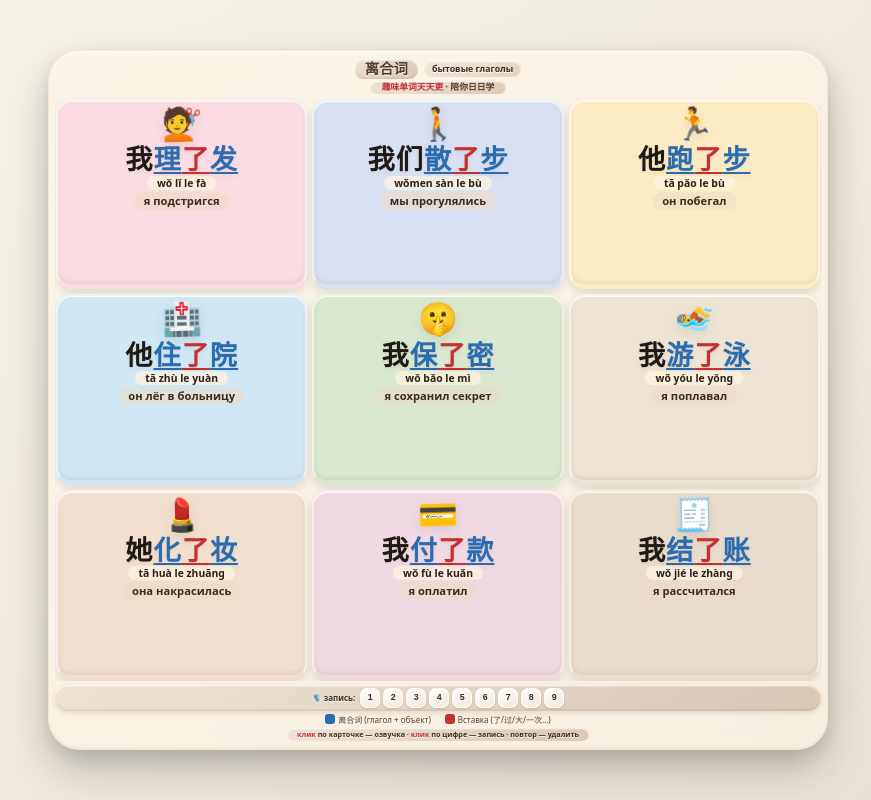
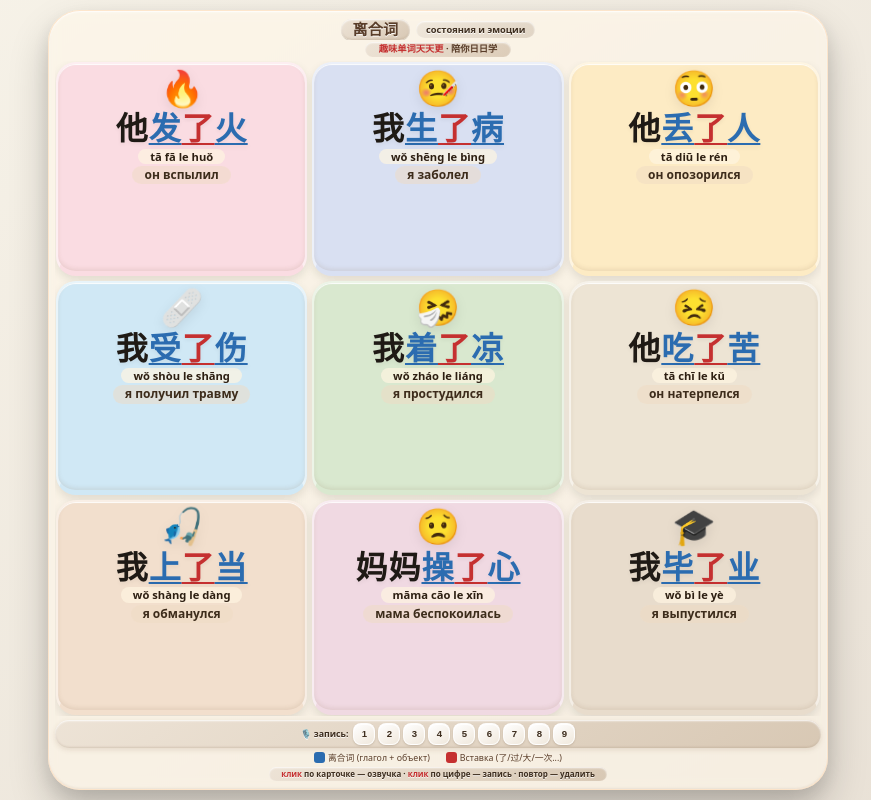
Before and after one commit to meledy11/Kartochki, a plain HTML site: page index.html in a window 1280 px wide. Shown: the whole page, without its empty margins (202-1073 px from the left). Drawn offline with Linux system fonts and the light colour scheme.

Commit message:
Эмоции раз глаголы

```diff
--- a/index.html
+++ b/index.html
@@ -2,15 +2,15 @@
 <html lang="ru">
 <head>
   <meta charset="UTF-8" />
-  <meta name="viewport" content="width=device-width, initial-scale=1.0, maximum-scale=1.0, user-scalable=no, viewport-fit=cover" />
+  <meta name="viewport" content="width=device-width, initial-scale=1.0, maximum-scale=1.5, user-scalable=yes, viewport-fit=cover" />
   <meta name="apple-mobile-web-app-capable" content="yes" />
   <meta name="mobile-web-app-capable" content="yes" />
   <meta name="apple-mobile-web-app-status-bar-style" content="black-translucent" />
-  <meta name="apple-mobile-web-app-title" content="离合词 · быт" />
+  <meta name="apple-mobile-web-app-title" content="离合词 · состояния" />
   <meta name="format-detection" content="telephone=no" />
   <meta name="theme-color" content="#f7f3e9" />
 
-  <title>离合词 · Бытовые глаголы</title>
+  <title>离合词 · Состояния и эмоции</title>
 
   <style>
     * { box-sizing: border-box; margin: 0; padding: 0; -webkit-tap-highlight-color: transparent; }
@@ -28,7 +28,7 @@
     }
 
     .container {
-      max-width: 780px; width: 100%; height: 100%; max-height: 700px;
+      max-width: 780px; width: 100%; height: 100%; max-height: 780px;
       background: rgba(255, 247, 235, 0.55);
       -webkit-backdrop-filter: blur(6px) saturate(1.15);
       backdrop-filter: blur(6px) saturate(1.15);
@@ -40,40 +40,38 @@
       display: flex; flex-direction: column; position: relative; overflow: hidden;
     }
 
-    /* ——— ШАПКА ——— */
     h1 {
-      text-align: center; font-weight: 900; font-size: 1.1rem; color: #3e2e1f;
+      text-align: center; font-weight: 900; font-size: 1.15rem; color: #3e2e1f;
       margin-bottom: 2px; display: flex; align-items: center; justify-content: center;
       gap: 6px; flex-shrink: 0; flex-wrap: nowrap;
       text-shadow: 0 1px 0 rgba(255,255,255,0.95); overflow: hidden;
     }
     h1 .title-hanzi {
-      font-size: 0.9rem; font-weight: 900; color: #5a3e2a;
+      font-size: 0.95rem; font-weight: 900; color: #5a3e2a;
       background: linear-gradient(145deg, #ede3d6, #d8c8b4);
-      padding: 2px 10px; border-radius: 10px;
+      padding: 2px 12px; border-radius: 12px;
       box-shadow: inset 0 1px 2px rgba(255,255,255,0.95),
                   inset 0 -1px 2px rgba(120,90,60,0.20),
                   0 1px 0 rgba(80,60,40,0.20);
-      text-shadow: 0 1px 0 rgba(255,255,255,0.9); line-height: 1.1; white-space: nowrap;
+      text-shadow: 0 1px 0 rgba(255,255,255,0.9); line-height: 1.15; white-space: nowrap;
     }
     h1 .title-rus {
-      font-size: 0.55rem; font-weight: 900; color: #3e2e1f;
+      font-size: 0.58rem; font-weight: 900; color: #3e2e1f;
       background: linear-gradient(145deg, #f0e8dc, #e0d4c4);
-      padding: 2px 8px; border-radius: 30px;
+      padding: 2px 10px; border-radius: 30px;
       box-shadow: inset 0 1px 2px rgba(255,255,255,0.95); white-space: nowrap;
     }
 
     .subhead {
-      text-align: center; font-size: 0.55rem; color: #5a3e2a;
+      text-align: center; font-size: 0.58rem; color: #5a3e2a;
       background: linear-gradient(145deg, #ede3d6, #dcccb8);
-      display: block; padding: 1px 12px; border-radius: 30px;
+      display: block; padding: 1px 14px; border-radius: 30px;
       margin: 0 auto 4px; flex-shrink: 0; font-weight: 700; line-height: 1.3;
       width: fit-content; max-width: 96%;
       box-shadow: inset 0 1px 2px rgba(255,255,255,0.9);
     }
     .subhead b { color: #c53030; font-weight: 900; }
 
-    /* ——— СЕТКА ——— */
     .grid {
       display: grid; grid-template-columns: repeat(3, 1fr); grid-auto-rows: 1fr;
       gap: 5px; flex: 1; min-height: 0; overflow-y: auto; overflow-x: hidden;
@@ -82,7 +80,7 @@
     .grid::-webkit-scrollbar { display: none; }
 
     .card {
-      border-radius: 16px; padding: 2px 3px 4px;
+      border-radius: 20px; padding: 2px 4px 4px;
       border-bottom: 5px solid transparent;
       box-shadow: 0 0px 0 rgba(0,0,0,0.05), 0 4px 10px rgba(0,0,0,0.10),
                   inset 0 1px 1px rgba(255,255,255,0.95),
@@ -109,7 +107,7 @@
     }
 
     .emoji-big {
-      font-size: 2.0rem; line-height: 1.1; display: inline-block;
+      font-size: 2.2rem; line-height: 1.1; display: inline-block;
       animation: floatEmoji 2.8s infinite alternate ease-in-out;
       filter: drop-shadow(0 4px 6px rgba(0,0,0,0.08));
       margin-top: 2px;
@@ -137,7 +135,6 @@
       50% { box-shadow: 0 0 0 8px rgba(255,80,80,0); }
     }
 
-    /* ——— КОНТЕНТ КАРТОЧКИ ——— */
     .card-inner {
       display: flex; flex-direction: column; align-items: center;
       justify-content: flex-start; width: 100%; height: 100%;
@@ -145,44 +142,45 @@
     }
 
     .hanzi {
-      font-size: 1.7rem; font-weight: 800; line-height: 1.15;
+      font-size: 2.0rem; font-weight: 800; line-height: 1.2;
       margin: 0; letter-spacing: 1px; color: #1f1a15;
       text-shadow: 0 2px 4px rgba(0,0,0,0.06);
       position: relative; z-index: 2; text-align: center;
       word-break: break-word; max-width: 100%;
+      white-space: normal; overflow-wrap: break-word;
     }
     .v { color: #2b6cb0; text-decoration: underline; text-decoration-color: #2b6cb0; text-decoration-thickness: 2px; text-underline-offset: 3px; }
     .ins { color: #c53030; text-decoration: underline; text-decoration-color: #c53030; text-decoration-thickness: 2px; text-underline-offset: 3px; }
     .subj { color: #1f1a15; }
 
     .pinyin {
-      font-size: 0.65rem; font-weight: 600; color: #2d1f12;
-      background: rgba(255,245,225,0.7); padding: 1px 10px;
+      font-size: 0.7rem; font-weight: 600; color: #2d1f12;
+      background: rgba(255,245,225,0.7); padding: 1px 12px;
       border-radius: 30px; margin: 0; line-height: 1.2;
+      white-space: normal; word-break: break-word; max-width: 100%;
     }
     .russian {
-      font-size: 0.7rem; font-weight: 600; color: #3d2c1b;
-      background: rgba(240,220,195,0.5); padding: 2px 10px;
+      font-size: 0.75rem; font-weight: 600; color: #3d2c1b;
+      background: rgba(240,220,195,0.5); padding: 2px 12px;
       border-radius: 30px; margin-top: 1px; line-height: 1.2;
-      max-width: 100%; word-break: break-word;
+      max-width: 100%; word-break: break-word; white-space: normal;
     }
 
     /* ——— ЦВЕТА КАРТОЧЕК ——— */
-    .card[data-color="li"]    { --card-color: #d97a8c; background: #fadce2; }
-    .card[data-color="san"]   { --card-color: #7a8ab8; background: #d9e0f2; }
-    .card[data-color="pao"]   { --card-color: #e8a83d; background: #fdebc4; }
-    .card[data-color="zhu"]   { --card-color: #7ab8d9; background: #d0e8f5; }
-    .card[data-color="bao"]   { --card-color: #9bb88c; background: #d9e8cf; }
-    .card[data-color="you"]   { --card-color: #b8a88c; background: #ede4d4; }
-    .card[data-color="hua"]   { --card-color: #c48b5c; background: #f2dfcd; }
-    .card[data-color="fu"]    { --card-color: #b88a9e; background: #f0d9e2; }
-    .card[data-color="jie"]   { --card-color: #7a6a5a; background: #e8dccc; }
+    .card[data-color="fa"]    { --card-color: #d97a8c; background: #fadce2; }
+    .card[data-color="sheng"] { --card-color: #7a8ab8; background: #d9e0f2; }
+    .card[data-color="diu"]   { --card-color: #e8a83d; background: #fdebc4; }
+    .card[data-color="shou"]  { --card-color: #7ab8d9; background: #d0e8f5; }
+    .card[data-color="zhao"]  { --card-color: #9bb88c; background: #d9e8cf; }
+    .card[data-color="chi"]   { --card-color: #b8a88c; background: #ede4d4; }
+    .card[data-color="shang"] { --card-color: #c48b5c; background: #f2dfcd; }
+    .card[data-color="cao"]   { --card-color: #b88a9e; background: #f0d9e2; }
+    .card[data-color="bi"]    { --card-color: #7a6a5a; background: #e8dccc; }
 
-    /* ——— ПАНЕЛЬ КНОПОК-ЦИФР ——— */
     .rec-panel {
-      margin-top: 4px; padding: 3px 5px;
+      margin-top: 4px; padding: 3px 6px;
       background: linear-gradient(145deg, #ede3d6, #d8c8b4);
-      border-radius: 14px; display: flex; flex-wrap: wrap;
+      border-radius: 16px; display: flex; flex-wrap: wrap;
       justify-content: center; align-items: center; gap: 3px;
       flex-shrink: 0;
       box-shadow: inset 0 1px 2px rgba(255,255,255,0.95),
@@ -190,16 +188,16 @@
                   0 2px 5px rgba(120,90,60,0.15);
     }
     .rec-panel-title {
-      font-size: 0.5rem; font-weight: 800; color: #3e2e1f;
+      font-size: 0.55rem; font-weight: 800; color: #3e2e1f;
       margin-right: 2px; text-shadow: 0 1px 0 rgba(255,255,255,0.85);
     }
     .rec-num {
-      width: 20px; height: 20px; border-radius: 7px;
+      width: 22px; height: 22px; border-radius: 8px;
       border: 1px solid rgba(255,255,255,0.85);
       background: linear-gradient(145deg, #ffffff, #f0e8dc);
       box-shadow: inset 0 1px 1px rgba(255,255,255,0.95), 0 1px 2px rgba(80,60,40,0.20);
       display: flex; align-items: center; justify-content: center;
-      font-size: 0.55rem; font-weight: 900; color: #3e2e1f;
+      font-size: 0.6rem; font-weight: 900; color: #3e2e1f;
       cursor: pointer; padding: 0; transition: transform 0.12s ease, background 0.2s ease;
       position: relative; line-height: 1; -webkit-user-select: none; user-select: none;
       -webkit-appearance: none; appearance: none;
@@ -219,78 +217,78 @@
     }
 
     .legend {
-      display: flex; justify-content: center; gap: 14px; margin-top: 3px;
-      flex-shrink: 0; font-size: 0.5rem; color: #5a3e2a;
+      display: flex; justify-content: center; gap: 16px; margin-top: 3px;
+      flex-shrink: 0; font-size: 0.55rem; color: #5a3e2a;
     }
     .legend-item { display: flex; align-items: center; gap: 3px; }
-    .legend-dot { width: 10px; height: 10px; border-radius: 3px; }
+    .legend-dot { width: 11px; height: 11px; border-radius: 3px; }
     .legend-dot.blue { background: #2b6cb0; }
     .legend-dot.red { background: #c53030; }
 
     .footer-note {
-      margin-top: 3px; text-align: center; font-size: 0.45rem; font-weight: 700;
+      margin-top: 3px; text-align: center; font-size: 0.5rem; font-weight: 700;
       color: #3e2e1f; background: linear-gradient(145deg, #ede3d6, #d8c8b4);
-      padding: 2px 10px; border-radius: 60px; display: inline-block;
+      padding: 2px 12px; border-radius: 60px; display: inline-block;
       width: auto; flex-shrink: 0; align-self: center;
       box-shadow: inset 0 1px 2px rgba(255,255,255,0.9);
       text-shadow: 0 1px 0 rgba(255,255,255,0.75); line-height: 1.3;
     }
     .footer-note b { font-weight: 900; color: #c53030; }
 
-    /* ——— АДАПТАЦИЯ ——— */
     @media (max-width: 600px) {
-      .container { padding: 6px 5px 6px; max-height: 650px; border-radius: 24px; }
+      .container { padding: 6px 5px 6px; max-height: 700px; border-radius: 26px; }
       .grid { gap: 4px; }
+      .hanzi { font-size: 1.7rem; }
+      .emoji-big { font-size: 1.9rem; }
+      .pinyin { font-size: 0.62rem; padding: 0px 9px; }
+      .russian { font-size: 0.66rem; padding: 1px 9px; }
+      h1 { font-size: 1.0rem; }
+      h1 .title-hanzi { font-size: 0.85rem; padding: 2px 10px; }
+      .subhead { font-size: 0.52rem; padding: 1px 12px; margin-bottom: 3px; }
+      .rec-num { width: 20px; height: 20px; font-size: 0.55rem; border-radius: 7px; }
+      .rec-panel { padding: 2px 5px; gap: 3px; border-radius: 14px; }
+      .rec-panel-title { font-size: 0.5rem; }
+      .footer-note { font-size: 0.46rem; padding: 2px 10px; }
+      .legend { font-size: 0.5rem; gap: 12px; }
+      .rec-indicator { width: 11px; height: 11px; font-size: 0.42rem; }
+    }
+    @media (max-width: 420px) {
+      .container { padding: 4px 4px 4px; border-radius: 22px; }
+      .grid { gap: 3px; }
       .hanzi { font-size: 1.4rem; }
-      .emoji-big { font-size: 1.7rem; }
-      .pinyin { font-size: 0.58rem; padding: 0px 8px; }
-      .russian { font-size: 0.62rem; padding: 1px 8px; }
-      h1 { font-size: 0.95rem; }
-      h1 .title-hanzi { font-size: 0.8rem; padding: 2px 8px; }
-      .subhead { font-size: 0.48rem; padding: 1px 10px; margin-bottom: 3px; }
+      .emoji-big { font-size: 1.6rem; }
+      .pinyin { font-size: 0.56rem; padding: 0px 7px; }
+      .russian { font-size: 0.6rem; padding: 1px 7px; }
+      .card { padding: 2px 3px 3px; border-radius: 16px; }
       .rec-num { width: 18px; height: 18px; font-size: 0.5rem; border-radius: 6px; }
       .rec-panel { padding: 2px 4px; gap: 2px; border-radius: 12px; }
       .rec-panel-title { font-size: 0.45rem; }
-      .footer-note { font-size: 0.42rem; padding: 2px 8px; }
+      .footer-note { font-size: 0.42rem; padding: 1px 8px; }
+      h1 { font-size: 0.9rem; gap: 4px; }
+      h1 .title-hanzi { font-size: 0.76rem; padding: 2px 8px; }
+      h1 .title-rus { font-size: 0.5rem; padding: 2px 6px; }
+      .subhead { font-size: 0.48rem; padding: 1px 10px; }
       .legend { font-size: 0.45rem; gap: 10px; }
       .rec-indicator { width: 10px; height: 10px; font-size: 0.4rem; }
     }
-    @media (max-width: 420px) {
-      .container { padding: 4px 4px 4px; border-radius: 20px; }
+    @media (max-height: 700px) {
+      .container { max-height: 96vh; padding: 5px 5px 5px; }
+      .hanzi { font-size: 1.5rem; }
+      .emoji-big { font-size: 1.7rem; }
+      h1 { font-size: 0.95rem; }
+      .subhead { font-size: 0.5rem; margin-bottom: 2px; padding: 1px 10px; }
       .grid { gap: 3px; }
-      .hanzi { font-size: 1.2rem; }
-      .emoji-big { font-size: 1.5rem; }
-      .pinyin { font-size: 0.52rem; padding: 0px 6px; }
-      .russian { font-size: 0.55rem; padding: 1px 6px; }
-      .card { padding: 2px 2px 3px; border-radius: 12px; }
-      .rec-num { width: 16px; height: 16px; font-size: 0.45rem; border-radius: 5px; }
-      .rec-panel { padding: 2px 3px; gap: 2px; border-radius: 10px; }
-      .rec-panel-title { font-size: 0.4rem; }
-      .footer-note { font-size: 0.38rem; padding: 1px 6px; }
-      h1 { font-size: 0.85rem; gap: 4px; }
-      h1 .title-hanzi { font-size: 0.72rem; padding: 2px 6px; }
-      h1 .title-rus { font-size: 0.48rem; padding: 2px 5px; }
-      .subhead { font-size: 0.44rem; padding: 1px 8px; }
-      .legend { font-size: 0.4rem; gap: 8px; }
-      .rec-indicator { width: 9px; height: 9px; font-size: 0.36rem; }
-    }
-    @media (max-height: 650px) {
-      .container { max-height: 96vh; padding: 5px 5px 5px; }
-      .hanzi { font-size: 1.3rem; }
-      .emoji-big { font-size: 1.6rem; }
-      h1 { font-size: 0.9rem; }
-      .subhead { font-size: 0.45rem; margin-bottom: 2px; padding: 1px 8px; }
-      .grid { gap: 3px; }
-      .card { padding: 2px 2px 3px; }
-      .footer-note { padding: 1px 8px; margin-top: 2px; font-size: 0.42rem; }
+      .card { padding: 2px 3px 3px; }
+      .footer-note { padding: 1px 9px; margin-top: 2px; font-size: 0.46rem; }
+      .legend { font-size: 0.5rem; }
     }
     @media (orientation: landscape) and (max-height: 500px) {
-      .container { max-height: 100%; border-radius: 14px; }
+      .container { max-height: 100%; border-radius: 16px; }
       .grid { grid-template-columns: repeat(5, 1fr); }
-      h1 { font-size: 0.8rem; }
-      h1 .title-hanzi { font-size: 0.9rem; padding: 2px 6px; }
+      h1 { font-size: 0.85rem; }
+      h1 .title-hanzi { font-size: 0.95rem; padding: 2px 8px; }
       .subhead { display: none; }
-      .rec-num { width: 20px; height: 20px; font-size: 0.55rem; }
+      .rec-num { width: 22px; height: 22px; font-size: 0.6rem; }
       .legend { display: none; }
     }
   </style>
@@ -300,7 +298,7 @@
 <div class="container">
   <h1>
     <span class="title-hanzi">离合词</span>
-    <span class="title-rus">бытовые глаголы</span>
+    <span class="title-rus">состояния и эмоции</span>
   </h1>
   <div style="text-align: center; flex-shrink: 0;">
     <span class="subhead">
@@ -309,102 +307,102 @@
   </div>
 
   <div class="grid" id="cardGrid">
-    <!-- 1. 理发 -->
-    <div class="card" data-color="li" data-key="c1" data-hanzi-audio="我理了发" data-russian-audio="я подстригся">
+    <!-- 1. 发火 -->
+    <div class="card" data-color="fa" data-key="c1" data-hanzi-audio="他发了火" data-russian-audio="он вспылил">
       <div class="rec-indicator" data-indicator>✓</div>
       <div class="card-inner">
-        <div class="emoji-big">💇</div>
-        <div class="hanzi"><span class="subj">我</span><span class="v">理</span><span class="ins">了</span><span class="v">发</span></div>
-        <div class="pinyin">wǒ lǐ le fà</div>
-        <div class="russian">я подстригся</div>
+        <div class="emoji-big">🔥</div>
+        <div class="hanzi"><span class="subj">他</span><span class="v">发</span><span class="ins">了</span><span class="v">火</span></div>
+        <div class="pinyin">tā fā le huǒ</div>
+        <div class="russian">он вспылил</div>
       </div>
     </div>
 
-    <!-- 2. 散步 -->
-    <div class="card" data-color="san" data-key="c2" data-hanzi-audio="我们散了步" data-russian-audio="мы прогулялись">
+    <!-- 2. 生病 -->
+    <div class="card" data-color="sheng" data-key="c2" data-hanzi-audio="我生了病" data-russian-audio="я заболел">
       <div class="rec-indicator" data-indicator>✓</div>
       <div class="card-inner">
-        <div class="emoji-big">🚶</div>
-        <div class="hanzi"><span class="subj">我们</span><span class="v">散</span><span class="ins">了</span><span class="v">步</span></div>
-        <div class="pinyin">wǒmen sàn le bù</div>
-        <div class="russian">мы прогулялись</div>
+        <div class="emoji-big">🤒</div>
+        <div class="hanzi"><span class="subj">我</span><span class="v">生</span><span class="ins">了</span><span class="v">病</span></div>
+        <div class="pinyin">wǒ shēng le bìng</div>
+        <div class="russian">я заболел</div>
       </div>
     </div>
 
-    <!-- 3. 跑步 -->
-    <div class="card" data-color="pao" data-key="c3" data-hanzi-audio="他跑了步" data-russian-audio="он побегал">
+    <!-- 3. 丢人 -->
+    <div class="card" data-color="diu" data-key="c3" data-hanzi-audio="他丢了人" data-russian-audio="он опозорился">
       <div class="rec-indicator" data-indicator>✓</div>
       <div class="card-inner">
-        <div class="emoji-big">🏃</div>
-        <div class="hanzi"><span class="subj">他</span><span class="v">跑</span><span class="ins">了</span><span class="v">步</span></div>
-        <div class="pinyin">tā pǎo le bù</div>
-        <div class="russian">он побегал</div>
+        <div class="emoji-big">😳</div>
+        <div class="hanzi"><span class="subj">他</span><span class="v">丢</span><span class="ins">了</span><span class="v">人</span></div>
+        <div class="pinyin">tā diū le rén</div>
+        <div class="russian">он опозорился</div>
       </div>
     </div>
 
-    <!-- 4. 住院 -->
-    <div class="card" data-color="zhu" data-key="c4" data-hanzi-audio="他住了院" data-russian-audio="он лёг в больницу">
+    <!-- 4. 受伤 -->
+    <div class="card" data-color="shou" data-key="c4" data-hanzi-audio="我受了伤" data-russian-audio="я получил травму">
       <div class="rec-indicator" data-indicator>✓</div>
       <div class="card-inner">
-        <div class="emoji-big">🏥</div>
-        <div class="hanzi"><span class="subj">他</span><span class="v">住</span><span class="ins">了</span><span class="v">院</span></div>
-        <div class="pinyin">tā zhù le yuàn</div>
-        <div class="russian">он лёг в больницу</div>
+        <div class="emoji-big">🩹</div>
+        <div class="hanzi"><span class="subj">我</span><span class="v">受</span><span class="ins">了</span><span class="v">伤</span></div>
+        <div class="pinyin">wǒ shòu le shāng</div>
+        <div class="russian">я получил травму</div>
       </div>
     </div>
 
-    <!-- 5. 保密 -->
-    <div class="card" data-color="bao" data-key="c5" data-hanzi-audio="我保了密" data-russian-audio="я сохранил секрет">
+    <!-- 5. 着凉 -->
+    <div class="card" data-color="zhao" data-key="c5" data-hanzi-audio="我着了凉" data-russian-audio="я простудился">
       <div class="rec-indicator" data-indicator>✓</div>
       <div class="card-inner">
-        <div class="emoji-big">🤫</div>
-        <div class="hanzi"><span class="subj">我</span><span class="v">保</span><span class="ins">了</span><span class="v">密</span></div>
-        <div class="pinyin">wǒ bǎo le mì</div>
-        <div class="russian">я сохранил секрет</div>
+        <div class="emoji-big">🤧</div>
+        <div class="hanzi"><span class="subj">我</span><span class="v">着</span><span class="ins">了</span><span class="v">凉</span></div>
+        <div class="pinyin">wǒ zháo le liáng</div>
+        <div class="russian">я простудился</div>
       </div>
     </div>
 
-    <!-- 6. 游泳 -->
-    <div class="card" data-color="you" data-key="c6" data-hanzi-audio="我游了泳" data-russian-audio="я поплавал">
+    <!-- 6. 吃苦 -->
+    <div class="card" data-color="chi" data-key="c6" data-hanzi-audio="他吃了苦" data-russian-audio="он натерпелся">
       <div class="rec-indicator" data-indicator>✓</div>
       <div class="card-inner">
-        <div class="emoji-big">🏊</div>
-        <div class="hanzi"><span class="subj">我</span><span class="v">游</span><span class="ins">了</span><span class="v">泳</span></div>
-        <div class="pinyin">wǒ yóu le yǒng</div>
-        <div class="russian">я поплавал</div>
+        <div class="emoji-big">😣</div>
+        <div class="hanzi"><span class="subj">他</span><span class="v">吃</span><span class="ins">了</span><span class="v">苦</span></div>
+        <div class="pinyin">tā chī le kǔ</div>
+        <div class="russian">он натерпелся</div>
       </div>
     </div>
 
-    <!-- 7. 化妆 -->
-    <div class="card" data-color="hua" data-key="c7" data-hanzi-audio="她化了妆" data-russian-audio="она накрасилась">
+    <!-- 7. 上当 -->
+    <div class="card" data-color="shang" data-key="c7" data-hanzi-audio="我上了当" data-russian-audio="я обманулся">
       <div class="rec-indicator" data-indicator>✓</div>
       <div class="card-inner">
-        <div class="emoji-big">💄</div>
-        <div class="hanzi"><span class="subj">她</span><span class="v">化</span><span class="ins">了</span><span class="v">妆</span></div>
-        <div class="pinyin">tā huà le zhuāng</div>
-        <div class="russian">она накрасилась</div>
+        <div class="emoji-big">🎣</div>
+        <div class="hanzi"><span class="subj">我</span><span class="v">上</span><span class="ins">了</span><span class="v">当</span></div>
+        <div class="pinyin">wǒ shàng le dàng</div>
+        <div class="russian">я обманулся</div>
       </div>
     </div>
 
-    <!-- 8. 付款 -->
-    <div class="card" data-color="fu" data-key="c8" data-hanzi-audio="我付了款" data-russian-audio="я оплатил">
+    <!-- 8. 操心 -->
+    <div class="card" data-color="cao" data-key="c8" data-hanzi-audio="妈妈操了心" data-russian-audio="мама беспокоилась">
       <div class="rec-indicator" data-indicator>✓</div>
       <div class="card-inner">
-        <div class="emoji-big">💳</div>
-        <div class="hanzi"><span class="subj">我</span><span class="v">付</span><span class="ins">了</span><span class="v">款</span></div>
-        <div class="pinyin">wǒ fù le kuǎn</div>
-        <div class="russian">я оплатил</div>
+        <div class="emoji-big">😟</div>
+        <div class="hanzi"><span class="subj">妈妈</span><span class="v">操</span><span class="ins">了</span><span class="v">心</span></div>
+        <div class="pinyin">māma cāo le xīn</div>
+        <div class="russian">мама беспокоилась</div>
       </div>
     </div>
 
-    <!-- 9. 结账 -->
-    <div class="card" data-color="jie" data-key="c9" data-hanzi-audio="我结了账" data-russian-audio="я рассчитался">
+    <!-- 9. 毕业 -->
+    <div class="card" data-color="bi" data-key="c9" data-hanzi-audio="我毕了业" data-russian-audio="я выпустился">
       <div class="rec-indicator" data-indicator>✓</div>
       <div class="card-inner">
-        <div class="emoji-big">🧾</div>
-        <div class="hanzi"><span class="subj">我</span><span class="v">结</span><span class="ins">了</span><span class="v">账</span></div>
-        <div class="pinyin">wǒ jié le zhàng</div>
-        <div class="russian">я рассчитался</div>
+        <div class="emoji-big">🎓</div>
+        <div class="hanzi"><span class="subj">我</span><span class="v">毕</span><span class="ins">了</span><span class="v">业</span></div>
+        <div class="pinyin">wǒ bì le yè</div>
+        <div class="russian">я выпустился</div>
       </div>
     </div>
   </div>
@@ -475,7 +473,7 @@
       return voice || null;
     }
 
-    const STORAGE_PREFIX = 'custom_rec_heci_';
+    const STORAGE_PREFIX = 'custom_rec_heci_states_';
     const recordedAudios = {};
 
     function loadSavedRecordings() {
```
